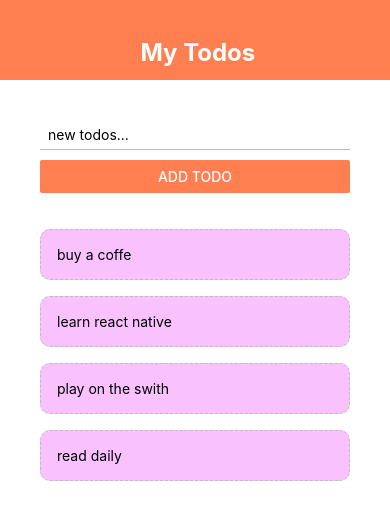
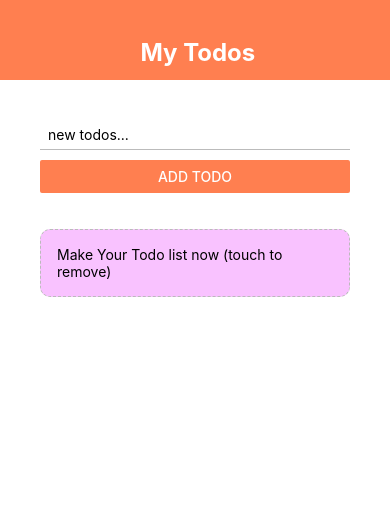
Before and after one commit to Muhammed-Adnaan/react-native, a React Native app: screen / in a window 390 px wide. Shown: the top 520 px of the page. Built offline with nearby package versions, Linux system fonts and the light colour scheme.

Commit message:
some minor changes

```diff
--- a/App.js
+++ b/App.js
@@ -6,10 +6,7 @@ import Addtodo from './components/addtodo';
 
 export default function App() {
   const [todos ,setTodos] = useState([
-    {text: 'buy a coffe', key:'1'},
-    {text: 'learn react native', key:'2'},
-    {text: 'play on the swith', key: '3'},
-    {text: 'read daily ', key:'4'}
+    {text: 'Make Your Todo list now (touch to remove) ', key:'1'},
   ]);
   const presshander = (key)=> {
     setTodos(prevTodos=>{
```
